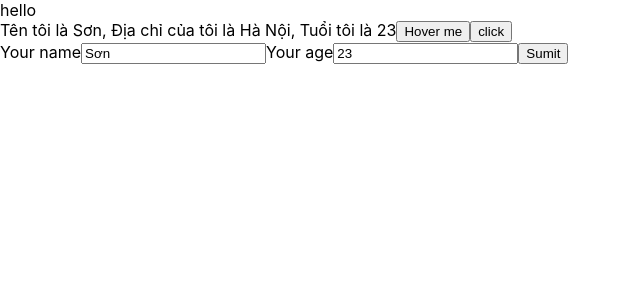
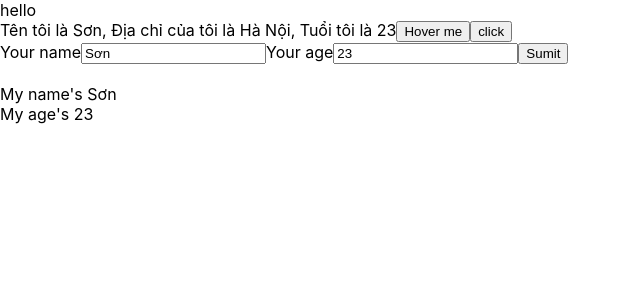
Before and after one commit to sonhd2k/learn-React, a React (Create React App) app: page / in a window 1280 px wide. Shown: the top 300 px of the page, without its empty margins (0-640 px from the left). Built offline with nearby package versions, Linux system fonts and the light colour scheme.

Commit message:
video 23

```diff
--- /dev/null
+++ b/src/Compodents/Dissplayinfor.js
@@ -0,0 +1,17 @@
+import React from "react";
+
+class Dissplayinfor extends React.Component{
+ render(){
+  //props=> viết tắt properties
+  console.log(this.props);
+  return(
+    <div>
+      <div> My name's {this.props.name}</div>
+      <div> My age's {this.props.age}</div>
+
+       </div>
+  )
+}
+}
+
+export default Dissplayinfor;
--- a/src/Compodents/Myconpodent.js
+++ b/src/Compodents/Myconpodent.js
@@ -2,6 +2,7 @@
 // Function compodent
 import React from "react";
 import UserInfor from "./UserInfor";
+import Dissplayinfor from "./Dissplayinfor";
 class Myconpodent extends React.Component {
 
   //JSX
@@ -9,6 +10,8 @@ class Myconpodent extends React.Component {
     return(
       <div>
      <UserInfor></UserInfor>
+     <br></br>
+     <Dissplayinfor  name="Sơn" age="23"></Dissplayinfor>
 
       </div>
 
```
